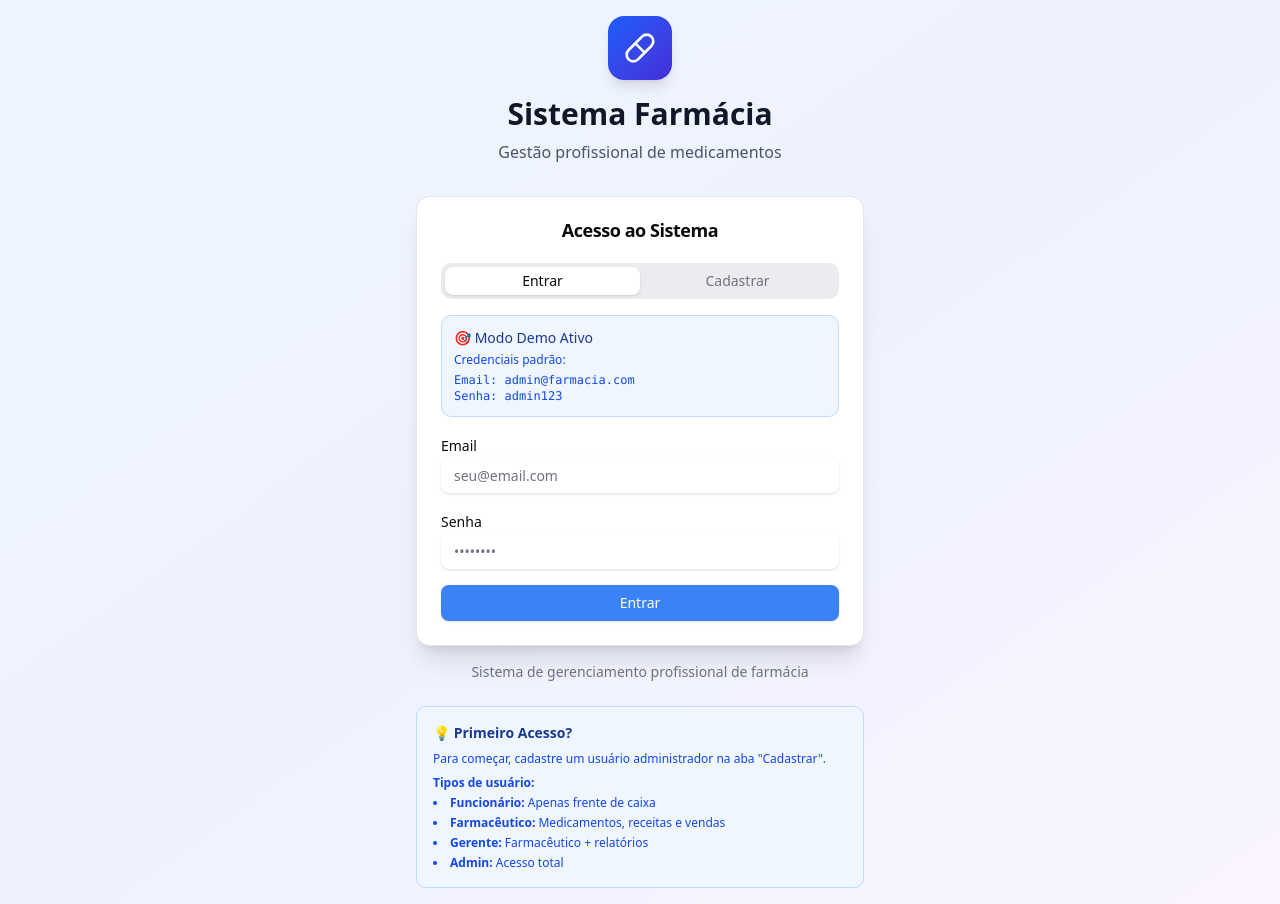
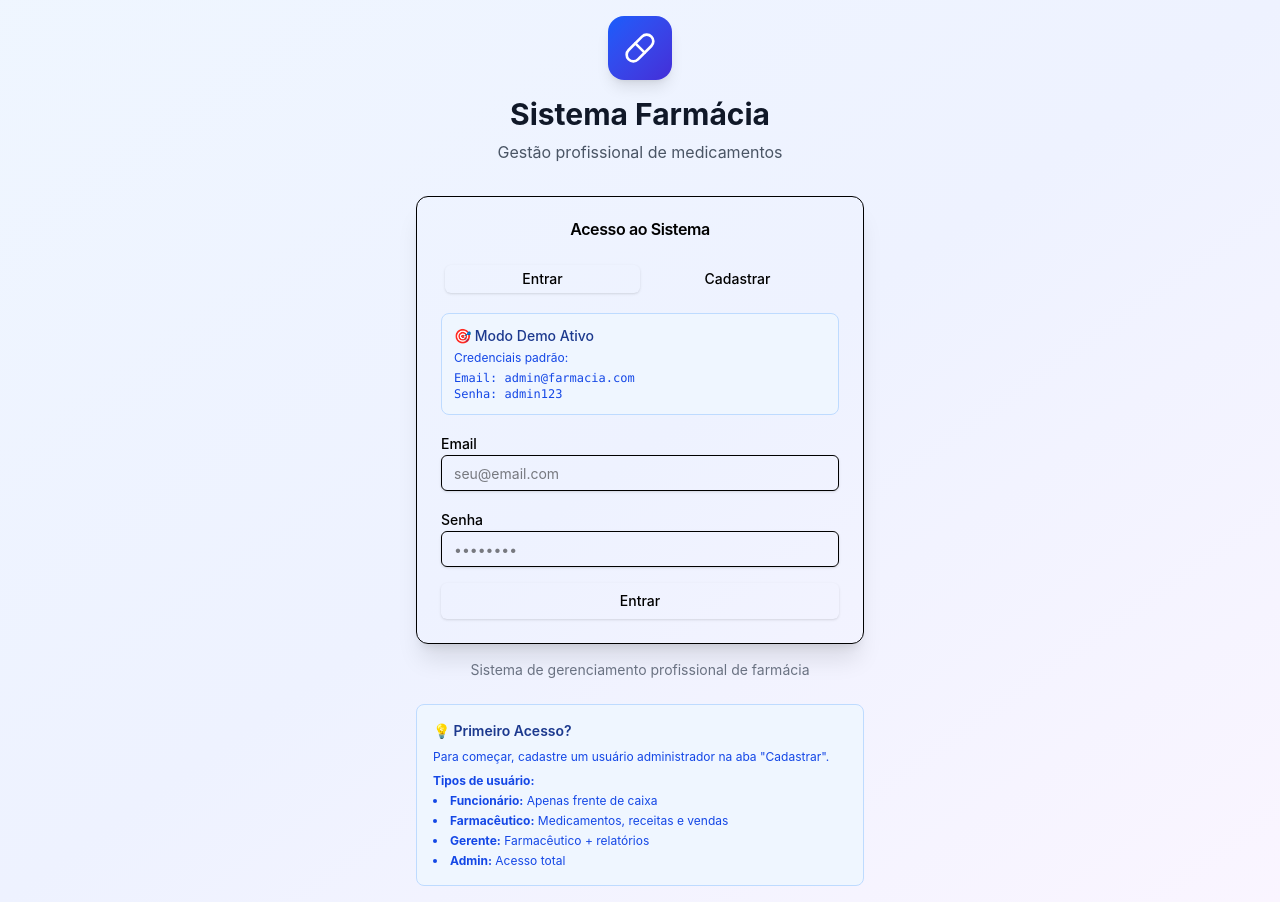
Before and after one commit to Thspli/farmacia, a Next.js app: page / in a window 1280 px wide. Built offline with nearby package versions, Linux system fonts and the light colour scheme.

Commit message:
primeiro commit

```diff
--- a/package.json
+++ b/package.json
@@ -68,11 +68,13 @@
     "vaul": "1.1.2"
   },
   "devDependencies": {
+    "@tailwindcss/postcss": "^4.2.0",
     "@types/node": "^22.10.5",
     "@types/react": "^18.3.18",
     "@types/react-dom": "^18.3.5",
-    "postcss": "^8.4.49",
-    "tailwindcss": "^4.1.12",
+    "autoprefixer": "^10.4.24",
+    "postcss": "^8.5.6",
+    "tailwindcss": "^4.2.0",
     "typescript": "^5.7.3"
   }
 }
--- a/postcss.config.mjs
+++ b/postcss.config.mjs
@@ -1,15 +1,5 @@
-/**
- * PostCSS Configuration
- *
- * Tailwind CSS v4 (via @tailwindcss/vite) automatically sets up all required
- * PostCSS plugins — you do NOT need to include `tailwindcss` or `autoprefixer` here.
- *
- * This file only exists for adding additional PostCSS plugins, if needed.
- * For example:
- *
- * import postcssNested from 'postcss-nested'
- * export default { plugins: [postcssNested()] }
- *
- * Otherwise, you can leave this file empty.
- */
-export default {}
+export default {
+  plugins: {
+    '@tailwindcss/postcss': {},
+  },
+}
--- a/src/styles/index.css
+++ b/src/styles/index.css
@@ -1,3 +1 @@
 @import "tailwindcss";
-@import "./fonts.css";
-@import "./theme.css";
```
